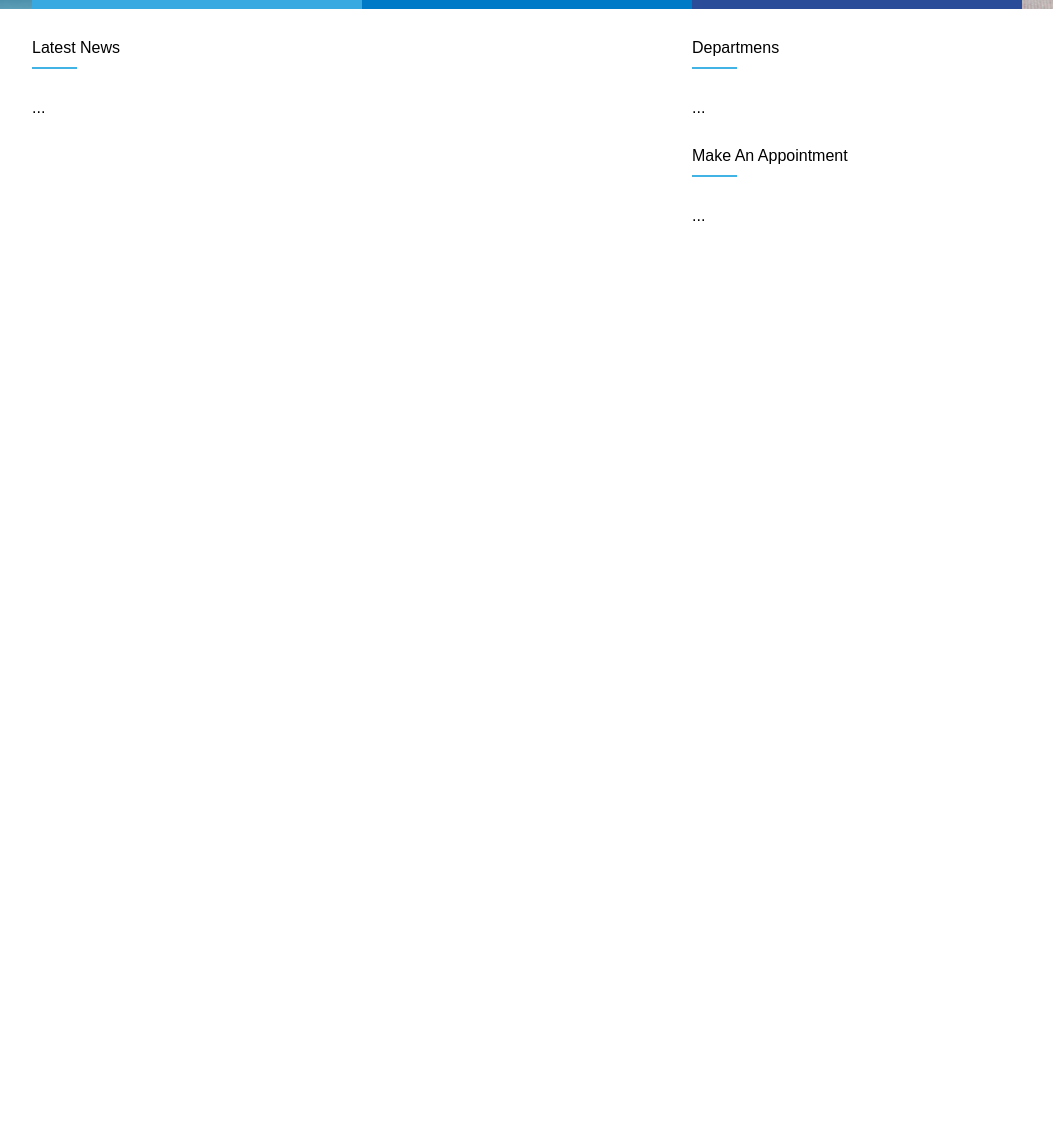
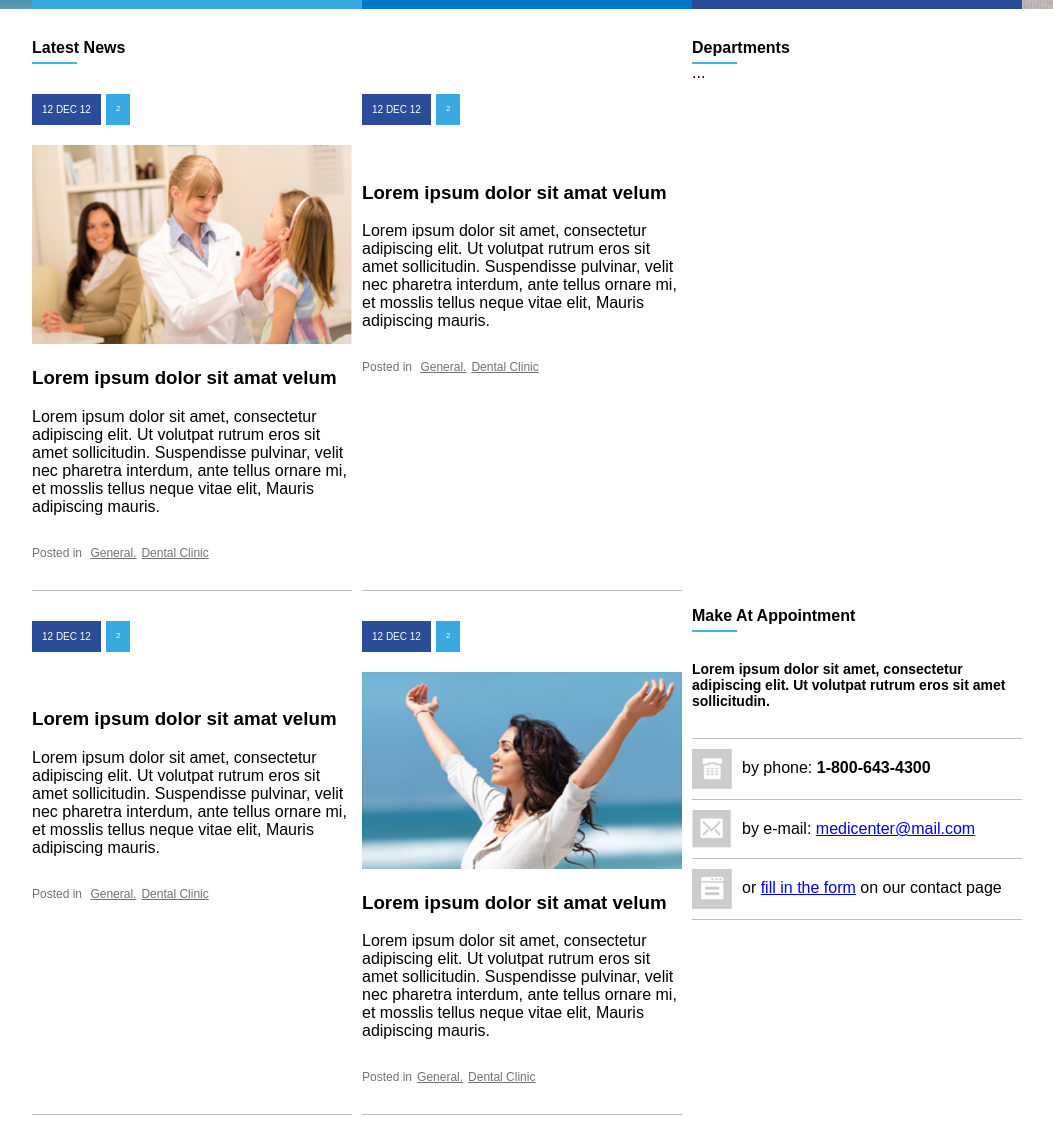
Before and after one commit to tsrweb/estudofullstack, a plain HTML site: page sitemedicenter/index.html in a window 1280 px wide. Shown: the part 781-1929 px from the top of the page, without its empty margins (113-1166 px from the left). Before the commit the page ends 1306 px from the top, so only its background shows below. Drawn offline with Linux system fonts and the light colour scheme.

Commit message:
Implementando a parte news e aside

```diff
--- a/sitemedicenter/assets/css/style.css
+++ b/sitemedicenter/assets/css/style.css
@@ -7,7 +7,7 @@ body{
     margin-bottom: 300px;
 }
 
-header{
+.mainHeader{
     display: flex;
     justify-content: center;
     height: 120px;
@@ -24,7 +24,7 @@ header{
     align-items: center;
 }
 
-.navigation{
+nav{
     display: flex;
     align-items: center;
 }
@@ -80,7 +80,7 @@ nav .active, a:hover{
     padding: 0;
 }
 
-.bannerText h2{
+.bannerText p{
     font-size: 20px;
     margin: 25px 0 0 0;
     padding: 0;
@@ -98,7 +98,7 @@ nav .active, a:hover{
     font-size: 20px;
 }
 
-.box1,.box2,.box3{
+.box{
     display: flex;
     flex-direction: column;
     justify-content: space-between;
@@ -108,15 +108,15 @@ nav .active, a:hover{
     font-size: 13px;
 }
 
-.box1{
+.boxColor1{
     background-color: #39AAE1;
 }
 
-.box2{
+.boxColor2{
     background-color: #0079C7;
 }
 
-.box3{
+.boxColor3{
     background-color: #2B4C99;
 }
 
@@ -134,13 +134,13 @@ nav .active, a:hover{
     width: 85px;
 }
 
-.box3 .row{
+.box .row{
     display: flex;
     justify-content: space-between;
     border-bottom: 0.5px solid #4468B2;
 }
 
-.box3 p{
+.row p{
     padding: 0;
     margin: 10px 0;
 }
@@ -156,11 +156,14 @@ main{
 
 aside{
     flex: 1;
+    display: flex;
+    flex-direction: column;
 }
 
 .widgetTittle{
+    font-size: 16px;
     margin-top: 30px;
-    margin-bottom: 10px;
+    margin-bottom: 5px;
 }
 
 .widgetTittleBar{
@@ -171,4 +174,72 @@ aside{
 
 .widgetContent{
     margin-top: 30px;
+    display: flex;
+    flex-wrap: wrap;
 }
+
+article header .row{
+    display: flex;
+    color: #FFF;
+    font-size: 10px;
+    margin-bottom: 20px;
+}
+
+.data{
+    padding: 10px;
+    background-color: #2B4C99;
+}
+
+.coments{
+    padding: 10px;
+    font-size: 8px;
+    background-color: #39AAE1;
+    margin-left: 5px;
+}
+
+.widgetContent article{
+    flex: 1;
+    min-width: 300px;
+    margin-right: 10px;
+    margin-bottom: 30px;
+    border-bottom: 1px solid #c0c0c0;
+}
+
+.widgetContent header img{
+    width: 100%;
+}
+
+.widgetContent footer{
+    font-size: 12px;
+    color: #727272;
+    margin: 30px 0;
+}
+
+.widgetContent footer a{
+    color: #727272;
+    margin-left: 5px;
+}
+
+.widgetContent footer a:hover{
+    background-color: #FFF;
+    color: #0079C7;
+}
+
+.make h3{
+    font-size: 14px;
+    padding: 15px 0;
+}
+
+.make img{
+    width: 40px;
+    margin-right: 10px;
+}
+.list{
+    display: flex;
+    flex-direction: column;
+}
+.list .row {
+    display: flex;
+    padding: 10px 0;
+    border-bottom: 1px solid #c0c0c0;
+}
--- a/sitemedicenter/index.html
+++ b/sitemedicenter/index.html
@@ -8,13 +8,11 @@
 </head>
 <body>
 
-    <header>
+    <header class="mainHeader">
         <div class="container">
             <div class="brand">
                 <img src="assets/images/logo.png" alt="brandImage">
             </div>
-
-            <div class="navigation">
                 <nav>
                     <ul>
                         <li><a href="#" class="active">HOME</a></li>
@@ -27,29 +25,36 @@
                     </ul>
                 </nav>
         </div>
-        </div>
     </header>
 
     <section id="banner">
         <div class="container column">
-            <div class="bannerText">
+            <article class="bannerText">
+                <header>
                     <h1>Top notch experience</h1>
-                <h2>Medicenter is a responsive template perfect for all screen sizes</h2>
-            </div>
+                </header>
+                <p>Medicenter is a responsive template perfect for all screen sizes</p>
+            </article>
             <div class="bannerOption">
-                <div class="box1">
+                <article class="box boxColor1">
+                    <header>
                         <h3>Emergency Case</h3>
+                    </header>
                     <p>if you a doctor urgently outside of medicenter opening hours. call emergency appointment number service.</p>
                     <a href="#">Read more -></a>
-                </div>
-                <div class="box2">
+                </article>
+                <article class="box boxColor2">
+                    <header>
                         <h3>Doctors Timetable</h3>
+                    </header>
                     <p>Here at medicenter we have individual doctor's lists. Click read more bellow to see services and current timetable for our doctors.</p>
                     <a href="#">Read more -></a>
-                </div>
-                <div class="box3">
+                </article>
+                <article class="box boxColor3">
+                    <header>
                         <h3>Opening Hours</h3>
-                    <div class="box3Content">
+                    </header>
+                    <div class="boxContent">
                         <div class="row">
                             <p class="weekDay">Mondei - Fryday</p>
                             <p class="hour">8.00 - 17.00</p>
@@ -63,42 +68,117 @@
                             <p class="hour">9.30 - 15.00</p>
                         </div>
                     </div>
-                </div>
+                </article>
             </div>
         </div>
     </section>
 
     <main>
         <div class="container">
-            <div class="news">
-                <div class="widget">
-                    <div class="widgetTittle">Latest News</div>
+            <section class="news">
+                <header class="widget">
+                    <h2 class="widgetTittle">Latest News</h2>
                     <div class="widgetTittleBar"></div>
+                </header>
+
                 <div class="widgetContent">
+
+                    <article>
+                        <header>
+                            <div class="row">
+                                <div class="data">12 DEC 12</div><div class="coments">2</div>
+                            </div>
+                            <img src="./assets/images/newsImage1.png" alt="">
+                            <h3>Lorem ipsum dolor sit amat velum</h3>
+                        </header>
+
+                        <p>Lorem ipsum dolor sit amet, consectetur adipiscing elit. Ut volutpat rutrum eros sit amet sollicitudin. Suspendisse pulvinar, velit nec pharetra interdum, ante tellus ornare mi, et mosslis tellus neque vitae elit, Mauris adipiscing mauris.</p>
+                        <footer>Posted in <a href="#">General.</a><a href="#">Dental Clinic</a></footer>
+                    </article>
+
+                    <article>
+                        <header>
+                            <div class="row">
+                                <div class="data">12 DEC 12</div><div class="coments">2</div>
+                            </div>
+                            <img src="" alt="">
+                            <h3>Lorem ipsum dolor sit amat velum</h3>
+                        </header>
+
+                        <p>Lorem ipsum dolor sit amet, consectetur adipiscing elit. Ut volutpat rutrum eros sit amet sollicitudin. Suspendisse pulvinar, velit nec pharetra interdum, ante tellus ornare mi, et mosslis tellus neque vitae elit, Mauris adipiscing mauris.</p>
+                        <footer>Posted in <a href="#">General.</a><a href="#">Dental Clinic</a></footer>
+                    </article>
+
+                    <article>
+                        <header>
+                            <div class="row">
+                                <div class="data">12 DEC 12</div><div class="coments">2</div>
+                            </div>
+                            <img src="" alt="">
+                            <h3>Lorem ipsum dolor sit amat velum</h3>
+                        </header>
+
+                        <p>Lorem ipsum dolor sit amet, consectetur adipiscing elit. Ut volutpat rutrum eros sit amet sollicitudin. Suspendisse pulvinar, velit nec pharetra interdum, ante tellus ornare mi, et mosslis tellus neque vitae elit, Mauris adipiscing mauris.</p>
+                        <footer>Posted in <a href="#">General.</a><a href="#">Dental Clinic</a></footer>
+                    </article>
+
+                    <article>
+                        <header>
+                            <div class="row">
+                                <div class="data">12 DEC 12</div><div class="coments">2</div>
+                            </div>
+                            <img src="./assets/images/newsImage2.png" alt="">
+                            <h3>Lorem ipsum dolor sit amat velum</h3>
+                        </header>
+
+                        <p>Lorem ipsum dolor sit amet, consectetur adipiscing elit. Ut volutpat rutrum eros sit amet sollicitudin. Suspendisse pulvinar, velit nec pharetra interdum, ante tellus ornare mi, et mosslis tellus neque vitae elit, Mauris adipiscing mauris.</p>
+                        <footer>Posted in<a href="#">General.</a><a href="#">Dental Clinic</a></footer>
+                    </article>
+                </div>
+
+            </section>
+            <aside>
+                <section class="news">
+                    <header class="widget">
+                        <h2 class="widgetTittle">Departments</h2>
+                        <div class="widgetTittleBar"></div>
+                    </header>
+
+                    <article class="widetContent">
                         ...
+                    </article>
+
+                </section>
+
+                <section class="news make">
+                    <header class="widget">
+                        <h2 class="widgetTittle">Make At Appointment</h2>
+                        <div class="widgetTittleBar"></div>
+                    </header>
+
+                    <article class="widetContent">
+                        <h3>Lorem ipsum dolor sit amet, consectetur adipiscing elit. Ut volutpat rutrum eros sit amet sollicitudin.</h3>
+                            <div class="list">
+                                <div class="row" style="border-top: 1px solid #C0C0C0;">
+                                    <img src="./assets/images/phoneIco.png" alt="">
+                                    <p>by phone: <b>1-800-643-4300</b></p>
+                                </div>
+                                <div class="row">
+                                    <img src="./assets/images/emailIco.png" alt="">
+                                    <p>by e-mail: <a href="#">medicenter@mail.com</a></p>
+                                </div>
+                                <div class="row">
+                                    <img src="./assets/images/formIco.png" alt="">
+                                    <p>or <a href="#">fill in the form</a> on our contact page</p>
                                 </div>
                             </div>
-            </div>
-            <aside>
-                <div class="widget">
-                    <div class="widgetTittle">Departmens</div>
-                    <div class="widgetTittleBar"></div>
-                    <div class="widgetContent">
-                        ...
-                    </div>
-                </div>
-                <div class="widget">
-                    <div class="widgetTittle">Make An Appointment</div>
-                    <div class="widgetTittleBar"></div>
-                    <div class="widgetContent">
-                        ...
-                    </div>
-                </div>
+
+                    </article>
+
+                </section>
             </aside>
         </div>
     </main>
 
-
-
 </body>
 </html>
```
Also changed, not shown: sitemedicenter/assets/images/emailIco.png (added), sitemedicenter/assets/images/formIco.png (added), sitemedicenter/assets/images/newsImage1.png (added), sitemedicenter/assets/images/newsImage2.png (added), sitemedicenter/assets/images/phoneIco.png (added). Lines whose indentation alone changed are shown as unchanged.
